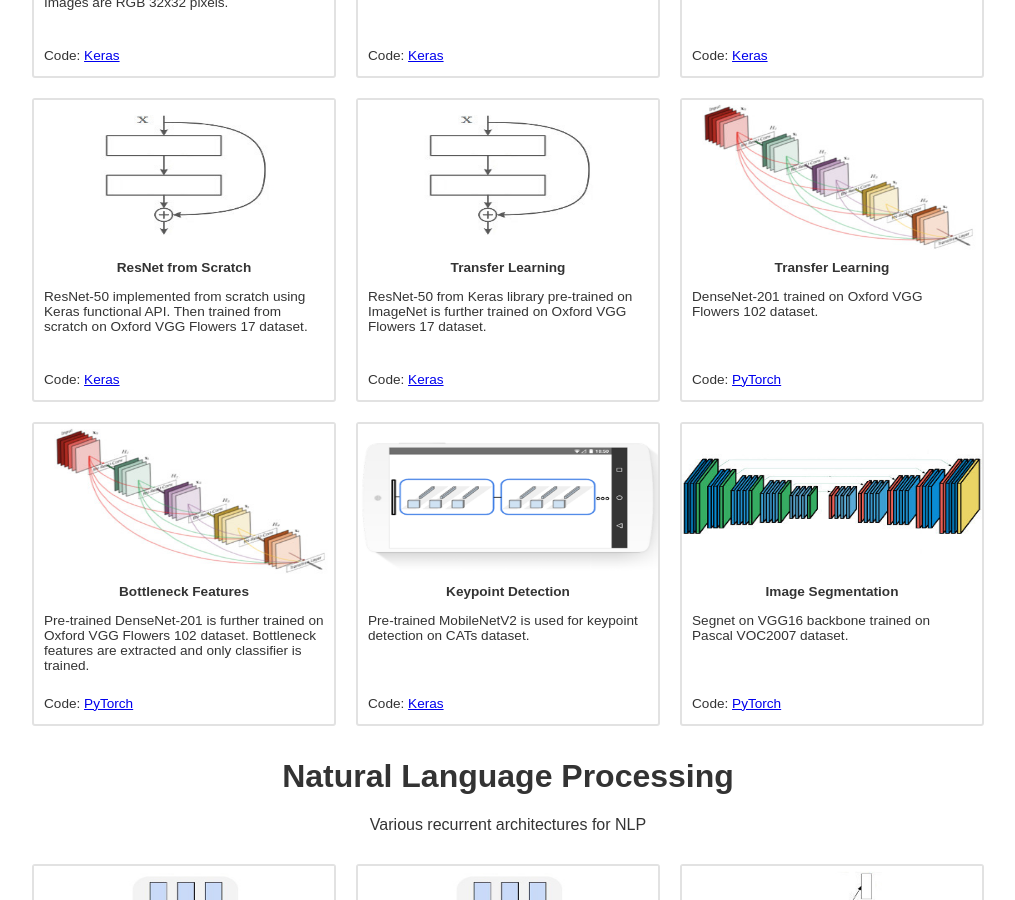
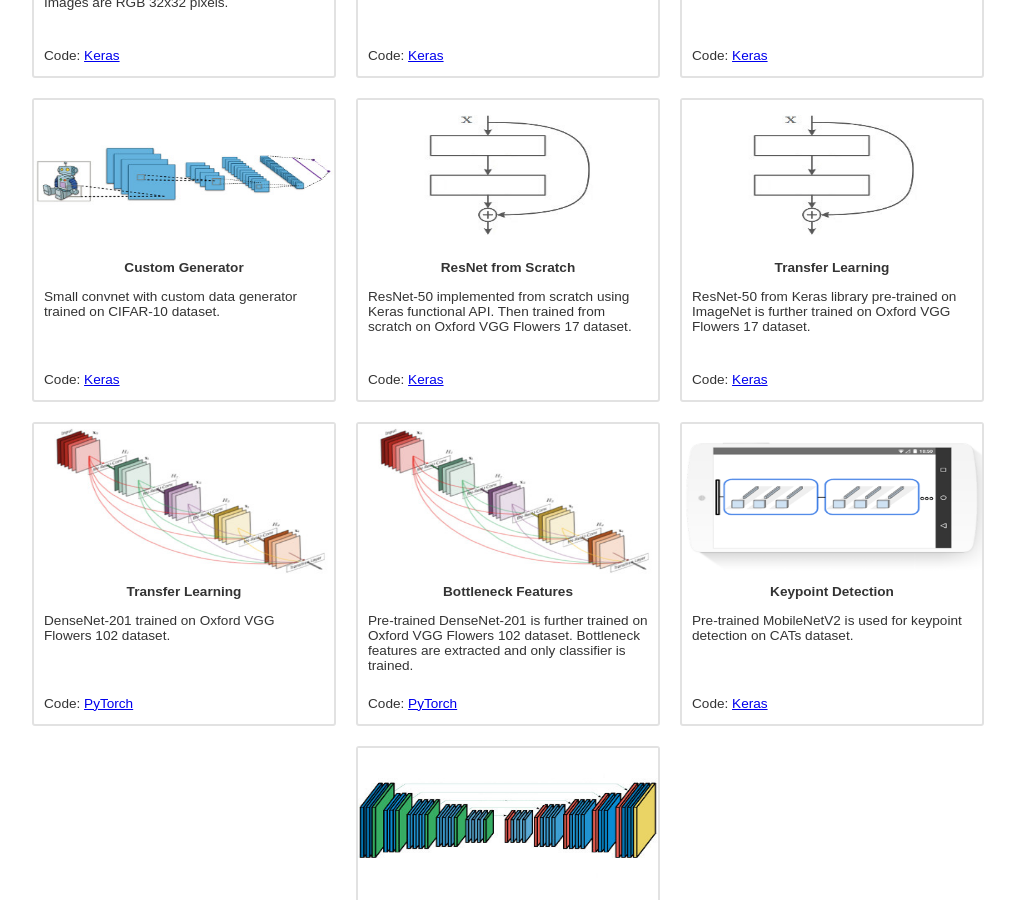
Before and after one commit to marcinbogdanski/marcinbogdanski.github.io, a Jekyll site: the page built from deep-learning.html, in a window 1280 px wide and 900 px high, scrolled down 1686 px. Shown: the whole window, without its empty margins (132-1147 px from the left). Built offline with Jekyll 4.4.1, drawn with Linux system fonts in a browser that asks for light colours.

Commit message:
Add Data Gen Keras

```diff
--- a/deep-learning.html
+++ b/deep-learning.html
@@ -125,6 +125,14 @@ layout: default
             image="/assets/images/dataaug.jpg"
             title="Data Augmentation"
             description="Small convnet with data augmentation to reduce overfitting on CIFAR-10 dataset."
+            link_text="Keras"
+            link_href="https://marcinbogdanski.github.io/ai-sketchpad/KerasNN/1250_Aug_CIFAR10.html"
+            %}
+
+        {% include card.html
+            image="/assets/images/cnn.jpg"
+            title="Custom Generator"
+            description="Small convnet with custom data generator trained on CIFAR-10 dataset."
             link_text="Keras"
             link_href="https://marcinbogdanski.github.io/ai-sketchpad/KerasNN/1250_Aug_CIFAR10.html"
             %}
```
